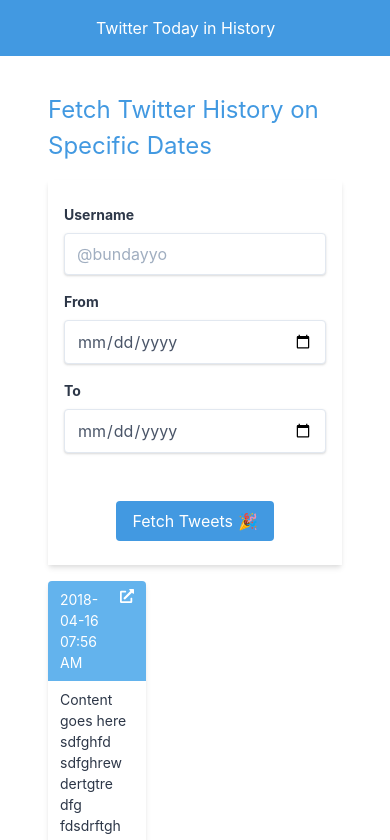
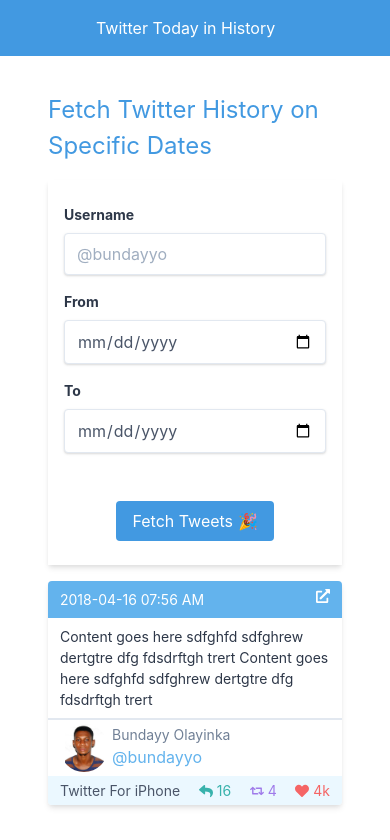
Before and after one commit to bunday/react-demo, a React (Create React App) app: page / in a window 390 px wide. Shown: the top 840 px of the page. Built offline with nearby package versions, Linux system fonts and the light colour scheme.

Commit message:
responsive tweet cards

```diff
--- a/src/components/BodyContent.js
+++ b/src/components/BodyContent.js
@@ -25,7 +25,7 @@
                 </div>
                <div className="flex flex-wrap">
                <div className="w-full lg:w-3/4">
-                <div className="shadow-md py-4 px-2 flex flex-wrap">
+                <div className="shadow-md w-full py-4 px-2 flex flex-wrap">
                     <div className="w-full md:w-1/2 lg:w-1/4 p-2">
                         <label className="block text-gray-800 font-bold text-sm mb-2">
                             Username
@@ -51,8 +51,8 @@
                     </div>
 
                 </div>
-                <div className="flex mt-4">
-                    <div className="shadow-md rounded w-1/3">
+                <div className="flex flex-wrap w-full mt-4">
+                    <div className="shadow-md rounded w-full md:w-1/2 lg:w-1/3">
                         <div>
                             <div className="bg-blue-400 rounded-t text-sm py-2 px-3 text-white flex justify-between">
                                 <p>2018-04-16 07:56 AM</p>
```
